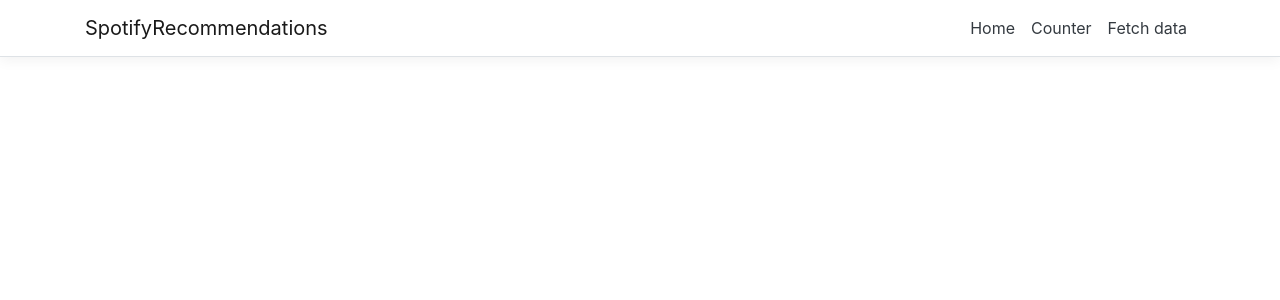
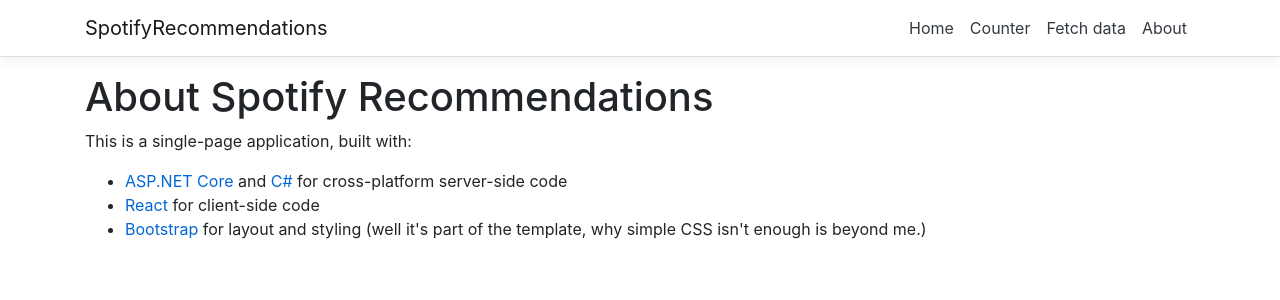
Before and after one commit to sdbip/StarRepublic, a React (Create React App) app in the folder SpotifyRecommendations/ClientApp/: page /about in a window 1280 px wide. Shown: the top 300 px of the page. Built offline with nearby package versions, Linux system fonts and the light colour scheme.

Commit message:
Move list of technologies to new About page

```diff
--- a/SpotifyRecommendations/ClientApp/src/App.js
+++ b/SpotifyRecommendations/ClientApp/src/App.js
@@ -2,6 +2,7 @@
 import { Route } from 'react-router';
 import { Layout } from './components/Layout';
 import { Home } from './components/Home';
+import { About } from './components/About';
 import { FetchData } from './components/FetchData';
 import { Counter } from './components/Counter';
 
@@ -16,6 +17,7 @@
         <Route exact path='/' component={Home} />
         <Route path='/counter' component={Counter} />
         <Route path='/fetch-data' component={FetchData} />
+        <Route path='/about' component={About} />
       </Layout>
     );
   }
--- /dev/null
+++ b/SpotifyRecommendations/ClientApp/src/components/About.js
@@ -0,0 +1,19 @@
+import React, { Component } from 'react';
+
+export class About extends Component {
+  static displayName = About.name;
+
+  render () {
+    return (
+      <div>
+        <h1>About Spotify Recommendations</h1>
+        <p>This is a single-page application, built with:</p>
+        <ul>
+          <li><a href='https://get.asp.net/'>ASP.NET Core</a> and <a href='https://msdn.microsoft.com/en-us/library/67ef8sbd.aspx'>C#</a> for cross-platform server-side code</li>
+          <li><a href='https://facebook.github.io/react/'>React</a> for client-side code</li>
+          <li><a href='http://getbootstrap.com/'>Bootstrap</a> for layout and styling (well it's part of the template, why simple CSS isn't enough is beyond me.)</li>
+        </ul>
+      </div>
+    );
+  }
+}
--- a/SpotifyRecommendations/ClientApp/src/components/Home.js
+++ b/SpotifyRecommendations/ClientApp/src/components/Home.js
@@ -6,13 +6,7 @@
   render () {
     return (
       <div>
-        <h1>Hello, world!</h1>
-        <p>Welcome to your new single-page application, built with:</p>
-        <ul>
-          <li><a href='https://get.asp.net/'>ASP.NET Core</a> and <a href='https://msdn.microsoft.com/en-us/library/67ef8sbd.aspx'>C#</a> for cross-platform server-side code</li>
-          <li><a href='https://facebook.github.io/react/'>React</a> for client-side code</li>
-          <li><a href='http://getbootstrap.com/'>Bootstrap</a> for layout and styling</li>
-        </ul>
+        <h1>Hello, Music Lovers!</h1>
         <p>To help you get started, we have also set up:</p>
         <ul>
           <li><strong>Client-side navigation</strong>. For example, click <em>Counter</em> then <em>Back</em> to return here.</li>
--- a/SpotifyRecommendations/ClientApp/src/components/NavMenu.js
+++ b/SpotifyRecommendations/ClientApp/src/components/NavMenu.js
@@ -39,6 +39,9 @@
                 <NavItem>
                   <NavLink tag={Link} className="text-dark" to="/fetch-data">Fetch data</NavLink>
                 </NavItem>
+                <NavItem>
+                  <NavLink tag={Link} className="text-dark" to="/about">About</NavLink>
+                </NavItem>
               </ul>
             </Collapse>
           </Container>
```
Also changed, not shown: 1 other file (tests, documents, lock files or other folders).
